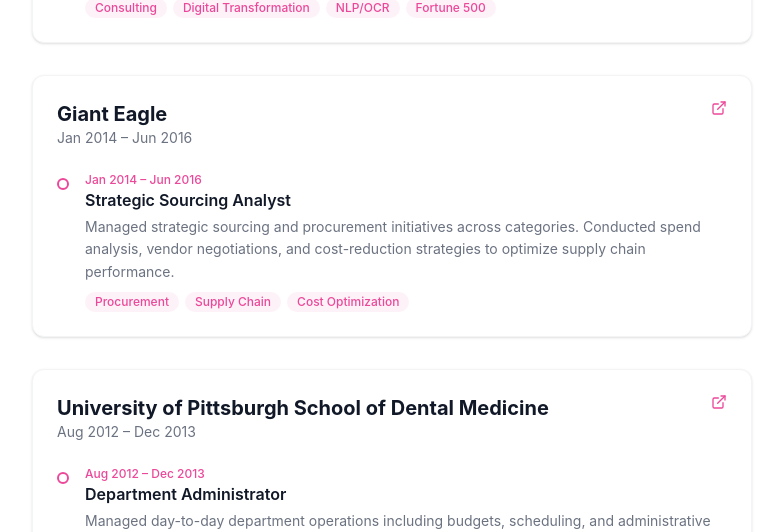
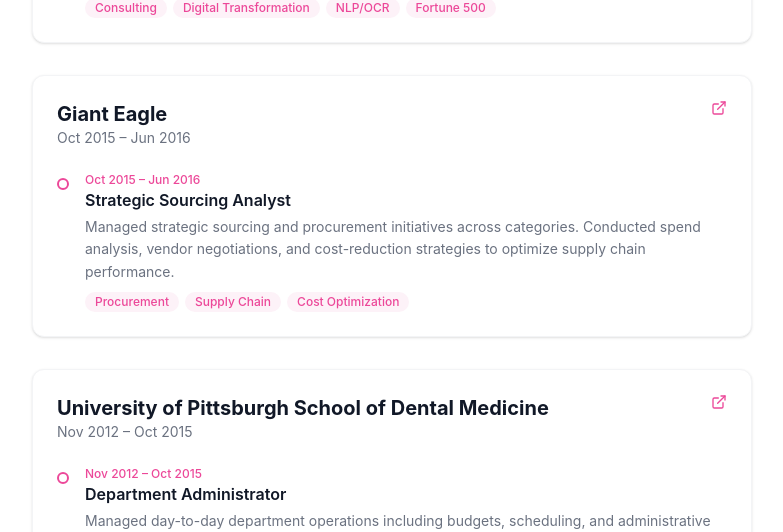
Before and after one commit to michpow/Claude-hello-world, a Next.js app: page /experience in a window 1280 px wide. Shown: the part 1654-2186 px from the top of the page, without its empty margins (248-1031 px from the left). Built offline with nearby package versions, Linux system fonts and the light colour scheme.

Commit message:
Fix dates for Giant Eagle and Pitt Dental Medicine roles
- Giant Eagle: Jan 2014 – Jun 2016 → Oct 2015 – Jun 2016
- Pitt Dental Medicine: Aug 2012 – Dec 2013 → Nov 2012 – Oct 2015

https://claude.ai/code/session_017s2ChnieWWSrgcjxB9Xk9E

```diff
--- a/src/data/experiences.ts
+++ b/src/data/experiences.ts
@@ -79,11 +79,11 @@ export const experiences: CompanyExperience[] = [
   {
     company: "Giant Eagle",
     companyUrl: "https://www.gianteagle.com",
-    overallPeriod: "Jan 2014 – Jun 2016",
+    overallPeriod: "Oct 2015 – Jun 2016",
     roles: [
       {
         title: "Strategic Sourcing Analyst",
-        period: "Jan 2014 – Jun 2016",
+        period: "Oct 2015 – Jun 2016",
         description:
           "Managed strategic sourcing and procurement initiatives across categories. Conducted spend analysis, vendor negotiations, and cost-reduction strategies to optimize supply chain performance.",
         tags: ["Procurement", "Supply Chain", "Cost Optimization"],
@@ -93,11 +93,11 @@ export const experiences: CompanyExperience[] = [
   {
     company: "University of Pittsburgh School of Dental Medicine",
     companyUrl: "https://www.dental.pitt.edu",
-    overallPeriod: "Aug 2012 – Dec 2013",
+    overallPeriod: "Nov 2012 – Oct 2015",
     roles: [
       {
         title: "Department Administrator",
-        period: "Aug 2012 – Dec 2013",
+        period: "Nov 2012 – Oct 2015",
         description:
           "Managed day-to-day department operations including budgets, scheduling, and administrative processes. Supported faculty and staff coordination across the school.",
         tags: ["Operations", "Administration", "Budget Management"],
```
